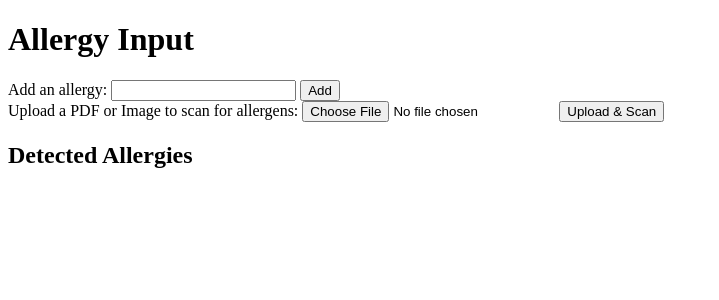
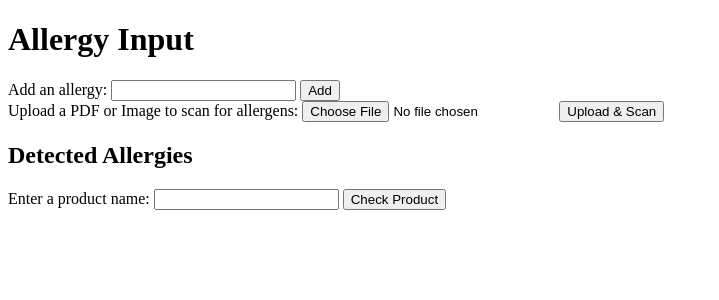
Before and after one commit to cindyweng18/my-allergies, a Flask app: page /allergy/ in a window 1280 px wide. Shown: the top 300 px of the page, without its empty margins (0-719 px from the left). Run offline with Flask 3, Linux system fonts and the light colour scheme; the visitor is signed in with stand-in values (Sample User, id 1); data that the repository does not hold is empty.

Commit message:
check product against allergies

```diff
--- a/routes/allergy_routes.py
+++ b/routes/allergy_routes.py
@@ -25,27 +25,35 @@
         return redirect(url_for("auth.login"))
 
     if request.method == "POST":
-        # Handle manual allergy input
+        # 1️⃣ Check for manual allergy input
         allergy_name = request.form.get("allergies", "").strip().lower()
         if allergy_name:
-            existing_allergy = Allergy.query.filter_by(name=allergy_name, user_id=current_user.id).first()
-            if not existing_allergy:
-                allergy = Allergy(name=allergy_name, user_id=current_user.id)
-                db.session.add(allergy)
+            if not Allergy.query.filter_by(name=allergy_name, user_id=current_user.id).first():
+                db.session.add(Allergy(name=allergy_name, user_id=current_user.id))
                 db.session.commit()
             return redirect(url_for("allergy.index"))
 
-        # Handle file upload (PDF or image)
+        # 2️⃣ Check for product name input
+        product_name = request.form.get("product_name", "").strip().lower()
+        if product_name:
+            user_allergies = [a.name for a in Allergy.query.filter_by(user_id=current_user.id).all()]
+            response = check_product_safety(product_name, user_allergies)
+
+            flash(response, "info")
+            return redirect(url_for("allergy.index"))
+
+        # 3️⃣ Check for file upload (PDF or Image)
         file = request.files.get("file")
         if file and allowed_file(file.filename):
             filename = secure_filename(file.filename)
-            file_path = os.path.join(UPLOAD_FOLDER, filename)
+            file_path = os.path.join("uploads", filename)
             file.save(file_path)
 
-            if filename.endswith(".pdf"):
+            # Process file (PDF or Image)
+            if file.filename.endswith(".pdf"):
                 extracted_text = extract_text_from_pdf(file_path)
             else:
-                extracted_text = extract_text_from_image(file_path)
+                extracted_text = extract_text_from_image(file_path)  # OCR for images
 
             found_allergens = extract_allergens(extracted_text)
 
@@ -57,7 +65,6 @@
             os.remove(file_path)
 
             flash(f"Detected Allergens: {', '.join(found_allergens)}", "success")
-
             return redirect(url_for("allergy.index"))
 
     allergies = Allergy.query.filter_by(user_id=current_user.id).all()
--- a/templates/index.html
+++ b/templates/index.html
@@ -34,5 +34,11 @@
             <li>{{ allergy.name }}</li>
         {% endfor %}
     </ul>
+
+    <form method="POST">
+        <label for="product_name">Enter a product name:</label>
+        <input type="text" name="product_name" required>
+        <button type="submit">Check Product</button>
+    </form>
 </body>
 </html>
```
Also changed, not shown: utils/ai_processing.py (+18 -0 lines).
